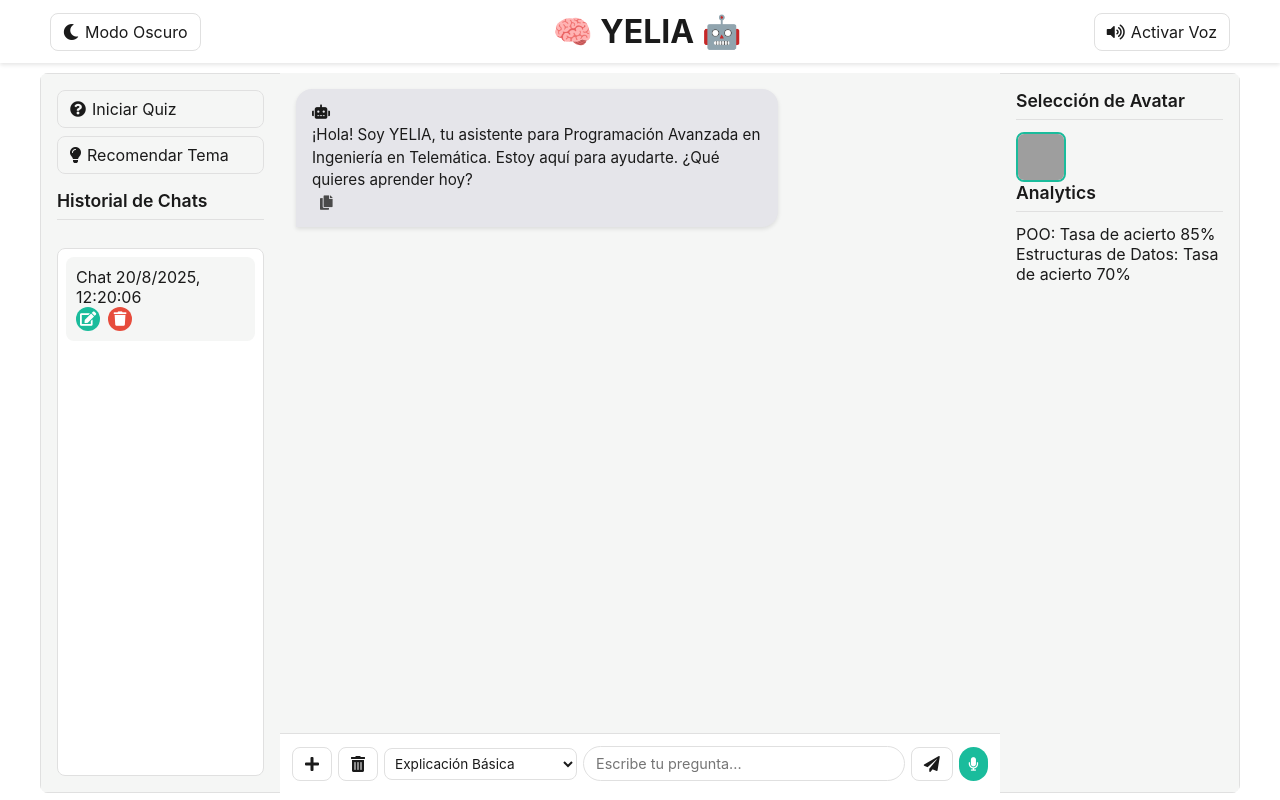
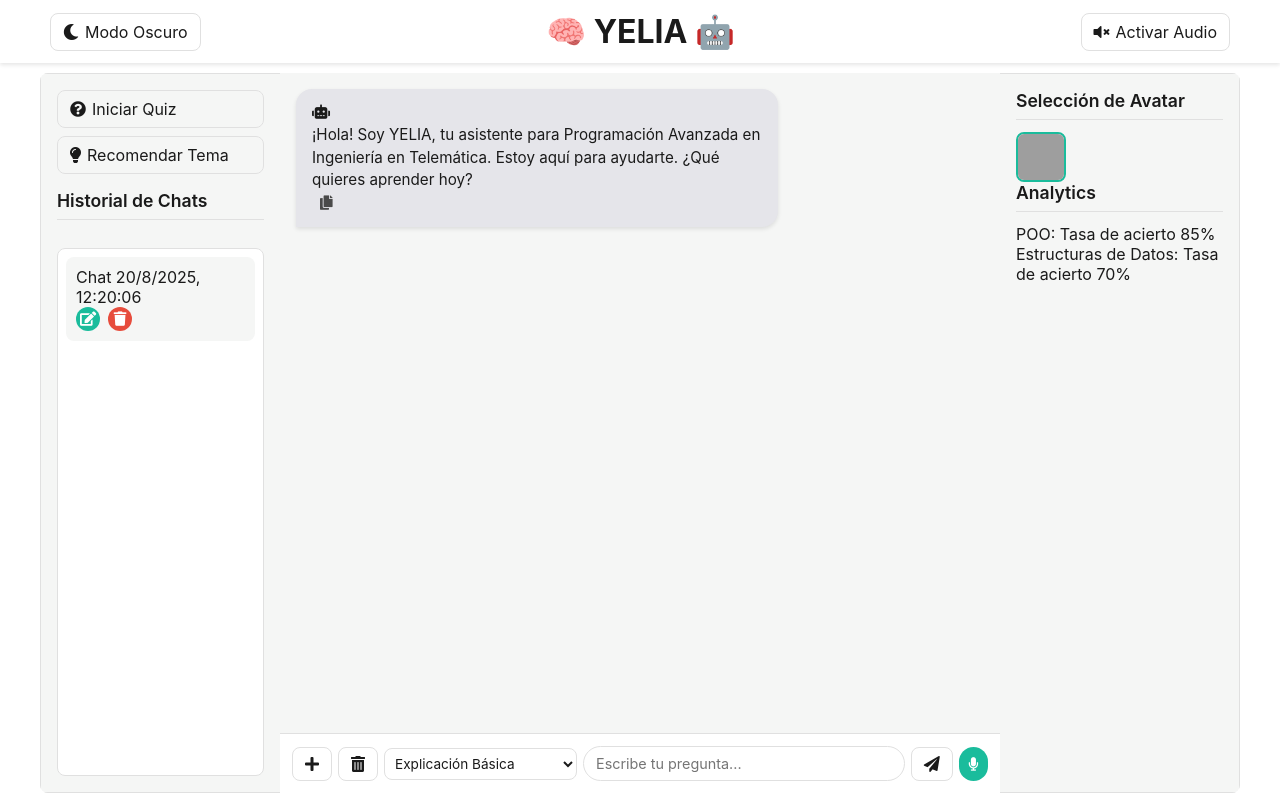
Before and after one commit to eegv2102-create/asistente-virtual, a Flask app: page / in a window 1280 px wide. Run offline with Flask 3, Linux system fonts and the light colour scheme; some libraries are stand-ins or nearby versions; grey boxes are pictures that could not be loaded.

Commit message:
Actualizar app con mejoras de accesibilidad, soporte offline (Service Worker), feedback endpoint y optimizaciones para Render

```diff
--- a/static/css/style.css
+++ b/static/css/style.css
@@ -808,3 +808,7 @@ body.modo-oscuro .bot code {
         bottom: 120px;  /* Más espacio en móvil, donde los botones están fijos abajo */
     }
 }
+#notification-card {
+    max-height: 200px;
+    overflow-y: auto;
+}
--- a/static/js/script.js
+++ b/static/js/script.js
@@ -72,17 +72,17 @@ const updateAvatarDisplay = () => {
 };
 
 const speakText = async (text) => {
-    console.log('Intentando reproducir voz:', { vozActiva, text, userHasInteracted });
+    console.log('Intentando reproducir audio:', { vozActiva, text, userHasInteracted });
 
     if (!vozActiva || !text) {
-        console.warn('Voz desactivada o texto vacío, no se reproduce voz', { vozActiva, text });
-        mostrarNotificacion('Voz desactivada o texto vacío', 'error');
+        console.warn('Audio desactivado o texto vacío, no se reproduce audio', { vozActiva, text });
+        mostrarNotificacion('Audio desactivado o texto vacío', 'error');
         return;
     }
 
     if (!userHasInteracted) {
         console.warn('No se puede reproducir audio: el usuario no ha interactuado con la página');
-        mostrarNotificacion('Haz clic en la página para habilitar la voz', 'info');
+        mostrarNotificacion('Haz clic en la página para habilitar el audio', 'info');
         toggleVoiceHint(true);
         pendingWelcomeMessage = text;
         return;
@@ -104,7 +104,6 @@ const speakText = async (text) => {
 
     // Ajustar acrónimos para pronunciación natural (ej: YELIA como "Yelia")
     textoParaVoz = textoParaVoz.replace(/\bYELIA\b/g, 'Yelia');  // Leer como palabra
-    // Agrega más si necesitas, ej: textoParaVoz = textoParaVoz.replace(/\bPOO\b/g, 'P O O'); para deletrear si quieres, o como 'poo' para palabra
 
     textoParaVoz = textoParaVoz.trim();  // Limpiar espacios extras
 
@@ -141,7 +140,7 @@ const speakText = async (text) => {
             console.log('Reproduciendo audio desde /tts');
         }).catch(error => {
             console.error('Error al reproducir audio desde /tts:', error);
-            mostrarNotificacion('Error al reproducir voz: ' + error.message, 'error');
+            mostrarNotificacion('Error al reproducir audio: ' + error.message, 'error');
             if (error.message.includes("user didn't interact")) {
                 toggleVoiceHint(true);
             }
@@ -154,7 +153,7 @@ const speakText = async (text) => {
         };
     } catch (error) {
         console.error('Fallo en /tts, intentando speechSynthesis:', error);
-        mostrarNotificacion(`Error en TTS: ${error.message}. Intentando voz local.`, 'error');
+        mostrarNotificacion(`Error en TTS: ${error.message}. Intentando audio local.`, 'error');
 
         if ('speechSynthesis' in window) {
             const voices = speechSynthesis.getVoices();
@@ -180,14 +179,14 @@ const speakText = async (text) => {
             };
             utterance.onerror = (event) => {
                 console.error('Error en speechSynthesis:', event.error);
-                mostrarNotificacion('Error en voz local: ' + event.error, 'error');
+                mostrarNotificacion('Error en audio local: ' + event.error, 'error');
                 if (botMessage) botMessage.classList.remove('speaking');
             };
             speechSynthesis.speak(utterance);
             currentAudio = utterance;
         } else {
             console.warn('speechSynthesis no soportado en este navegador');
-            mostrarNotificacion('Voz local no soportada en este navegador', 'error');
+            mostrarNotificacion('Audio local no soportado en este navegador', 'error');
             if (botMessage) botMessage.classList.remove('speaking');
         }
     }
@@ -650,11 +649,11 @@ const sendMessage = () => {
     scrollToBottom();
 
     const historial = JSON.parse(localStorage.getItem('currentConversation') || '{}').mensajes || [];
-    fetch('/respuesta', {
+    fetch('/ask', {
         method: 'POST',
         headers: { 'Content-Type': 'application/json' },
         body: JSON.stringify({
-            pregunta: `${pregunta} (Proporciona solo la definición, sin ejemplos, ventajas, prerequisitos ni preguntas adicionales)`,
+            pregunta,
             usuario: 'anonimo',
             avatar_id: selectedAvatar,
             nivel_explicacion: nivelExplicacion,
@@ -663,24 +662,13 @@ const sendMessage = () => {
     }).then(res => {
         if (!res.ok) {
             return res.json().then(err => {
-                throw new Error(err.error || `Error en /respuesta: ${res.status} ${res.statusText}`);
+                throw new Error(err.error || `Error en /ask: ${res.status} ${res.statusText}`);
             });
         }
         return res.json();
     }).then(data => {
         container.removeChild(loadingDiv);
-        let respuestaLimpia = data.respuesta;
-        const seccionesNoDeseadas = [
-            /Ejemplo:[\s\S]*?(?=(?:^###|\?Deseas saber más\?$|\Z))/gm,
-            /Ventajas:[\s\S]*?(?=(?:^###|\?Deseas saber más\?$|\Z))/gm,
-            /Prerequisitos recomendados:[\s\S]*?(?=(?:^###|\?Deseas saber más\?$|\Z))/gm,
-            /\?Deseas saber más\?/g
-        ];
-        seccionesNoDeseadas.forEach(regex => {
-            respuestaLimpia = respuestaLimpia.replace(regex, '').trim();
-        });
-        console.log('Respuesta limpia:', respuestaLimpia);
-
+        const respuestaLimpia = data.respuesta;
         const botDiv = document.createElement('div');
         botDiv.classList.add('bot');
         botDiv.innerHTML = (typeof marked !== 'undefined' ? marked.parse(respuestaLimpia) : respuestaLimpia) +
@@ -705,7 +693,7 @@ const sendMessage = () => {
             container.removeChild(loadingDiv);
         }
         mostrarNotificacion(`Error al obtener respuesta: ${error.message}`, 'error');
-        console.error('Error en fetch /respuesta:', error);
+        console.error('Error en fetch /ask:', error);
         const currentConversation = JSON.parse(localStorage.getItem('currentConversation') || '{}');
         const mensajeIndex = currentConversation.mensajes.findIndex(m => m.pregunta === pregunta && m.respuesta === 'Esperando respuesta...');
         if (mensajeIndex !== -1) {
@@ -926,15 +914,22 @@ const init = () => {
         });
     }
     if (voiceBtn) {
-        voiceBtn.setAttribute('data-tooltip', vozActiva ? 'Desactivar Voz' : 'Activar Voz');
-        voiceBtn.setAttribute('aria-label', vozActiva ? 'Desactivar voz' : 'Activar voz');
+        voiceBtn.setAttribute('data-tooltip', vozActiva ? 'Desactivar Audio' : 'Activar Audio');
+        voiceBtn.setAttribute('aria-label', vozActiva ? 'Desactivar audio' : 'Activar audio');
+        voiceBtn.innerHTML = `
+            <i class="fas ${vozActiva ? 'fa-volume-up' : 'fa-volume-mute'}"></i>
+            <span id="voice-text">${vozActiva ? 'Desactivar Audio' : 'Activar Audio'}</span>
+        `;
         voiceBtn.addEventListener('click', () => {
             vozActiva = !vozActiva;
             localStorage.setItem('vozActiva', vozActiva);
-            voiceBtn.innerHTML = `<i class="fas ${vozActiva ? 'fa-volume-up' : 'fa-volume-mute'}"></i>`;
-            voiceBtn.setAttribute('data-tooltip', vozActiva ? 'Desactivar Voz' : 'Activar Voz');
-            voiceBtn.setAttribute('aria-label', vozActiva ? 'Desactivar voz' : 'Activar voz');
-            mostrarNotificacion(`Voz ${vozActiva ? 'activada' : 'desactivada'}`, 'success');
+            voiceBtn.innerHTML = `
+                <i class="fas ${vozActiva ? 'fa-volume-up' : 'fa-volume-mute'}"></i>
+                <span id="voice-text">${vozActiva ? 'Desactivar Audio' : 'Activar Audio'}</span>
+            `;
+            voiceBtn.setAttribute('data-tooltip', vozActiva ? 'Desactivar Audio' : 'Activar Audio');
+            voiceBtn.setAttribute('aria-label', vozActiva ? 'Desactivar audio' : 'Activar audio');
+            mostrarNotificacion(`Audio ${vozActiva ? 'activado' : 'desactivado'}`, 'success');
             if (!vozActiva) stopSpeech();
         });
     }
@@ -983,13 +978,12 @@ const init = () => {
         voiceToggleBtn.setAttribute('aria-label', 'Iniciar reconocimiento de voz');
         voiceToggleBtn.addEventListener('click', toggleVoiceRecognition);
     }
-    // Agregar listener para Enter en el input
     const inputElement = getElement('#input');
     if (inputElement) {
         inputElement.addEventListener('keydown', (event) => {
-            if (event.key === 'Enter' && !event.shiftKey) {  // !shiftKey permite saltos de línea con Shift+Enter
-                event.preventDefault();  // Evita salto de línea
-                sendMessage();  // Llama a la función de enviar
+            if (event.key === 'Enter' && !event.shiftKey) {
+                event.preventDefault();
+                sendMessage();
             }
         });
     }
--- a/templates/index.html
+++ b/templates/index.html
@@ -25,16 +25,16 @@
                 <span id="modo-text">Modo Oscuro</span>
             </button>
             <h1>🧠 YELIA 🤖</h1>
-            <button id="voice-btn" data-tooltip="Activar Voz" aria-label="Activar/Desactivar voz">
+            <button id="voice-btn" data-tooltip="Activar Audio" aria-label="Activar/Desactivar audio">
                 <i class="fas fa-volume-up"></i>
-                <span id="voice-text">Activar Voz</span>
+                <span id="voice-text"></span>
             </button>
         </div>
     </header>
 
     <div class="header-divider"></div>
 
-    <div id="voice-hint" class="voice-hint hidden">Haz clic en cualquier lugar para habilitar la voz</div>
+    <div id="voice-hint" class="voice-hint hidden">Haz clic en cualquier lugar para habilitar el audio</div>
 
     <div class="container">
         <aside class="left-section">
```
